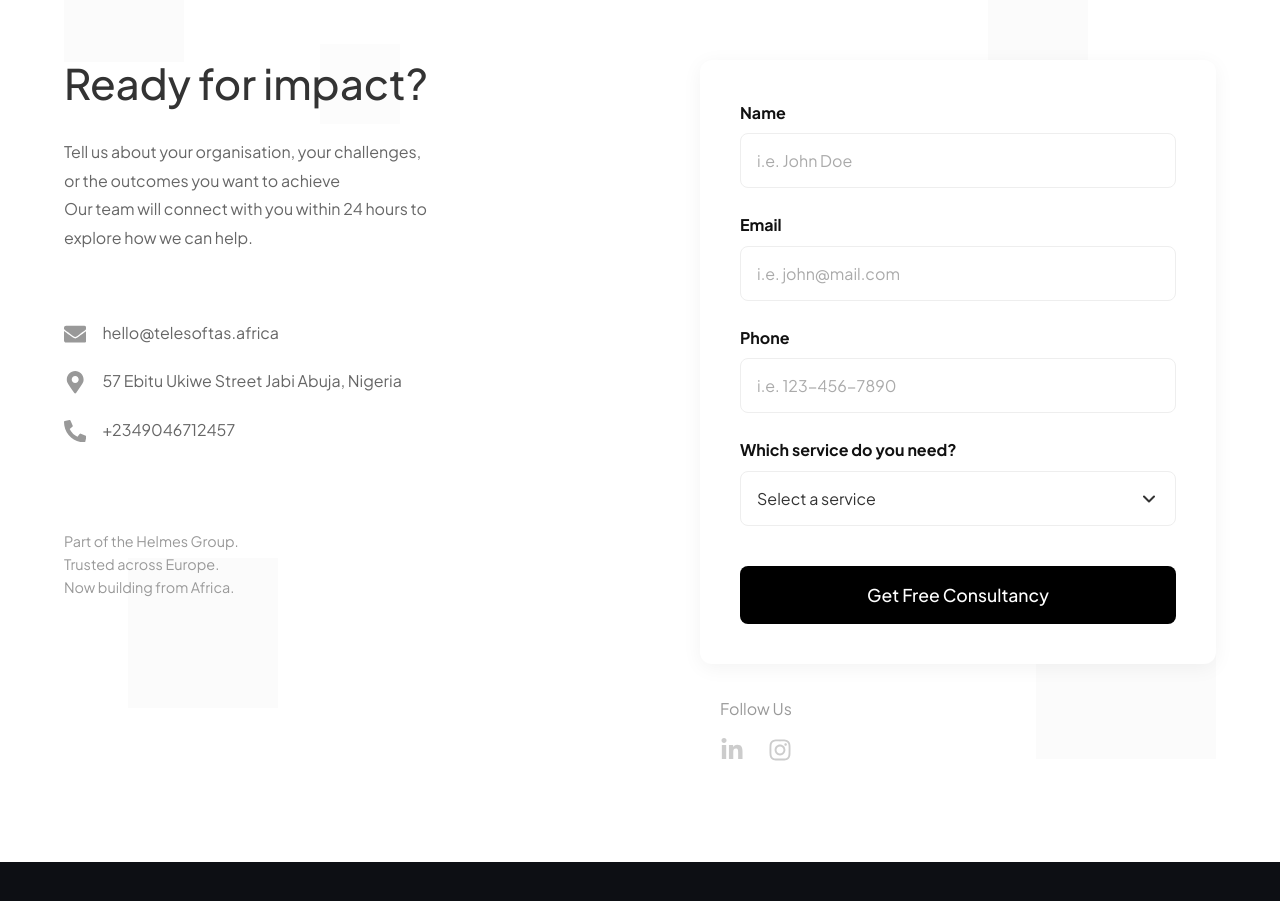
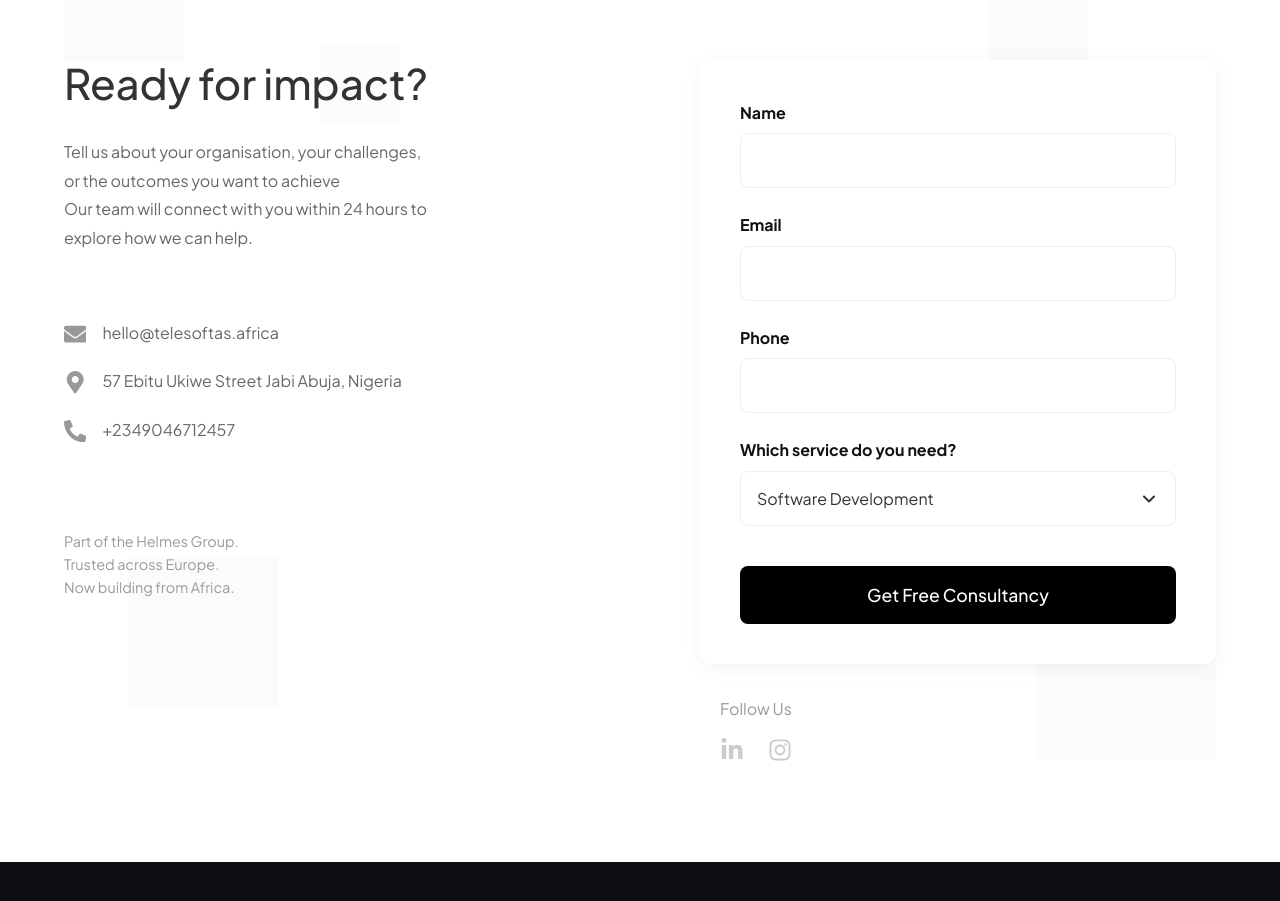
Before and after one commit to enviofleett/telesoftas_africa, a Next.js app: page / in a window 1280 px wide. Shown: the part 7820-8721 px from the top of the page. Built offline with nearby package versions, Linux system fonts and the light colour scheme; no server answers; the database is empty.

Commit message:
ContactForm: remove placeholders; Send API: route to hello@telesoftas.africa

```diff
--- a/src/app/api/send/route.ts
+++ b/src/app/api/send/route.ts
@@ -18,7 +18,7 @@ export async function POST(request: Request) {
 
         const { data, error } = await resend.emails.send({
             from: 'Contact Form <onboarding@resend.dev>',
-            to: ['your-email@example.com'], // Replace with your actual email
+            to: ['hello@telesoftas.africa'],
             subject: `New Contact Form Submission: ${service}`,
             html: `
         <h2>New Contact Inquiry</h2>
--- a/src/components/ContactForm/ContactForm.tsx
+++ b/src/components/ContactForm/ContactForm.tsx
@@ -58,7 +58,6 @@ export default function ContactForm() {
                     value={formData.name}
                     onChange={handleChange}
                     required
-                    placeholder="i.e. John Doe"
                     className={styles.input}
                 />
             </div>
@@ -71,7 +70,6 @@ export default function ContactForm() {
                     value={formData.email}
                     onChange={handleChange}
                     required
-                    placeholder="i.e. john@mail.com"
                     className={styles.input}
                 />
             </div>
@@ -84,7 +82,6 @@ export default function ContactForm() {
                     value={formData.phone}
                     onChange={handleChange}
                     required
-                    placeholder="i.e. 123-456-7890"
                     className={styles.input}
                 />
             </div>
@@ -98,7 +95,6 @@ export default function ContactForm() {
                     required
                     className={styles.select}
                 >
-                    <option value="" disabled>Select a service</option>
                     <option value="Software Development">Software Development</option>
                     <option value="UI/UX Design">UI/UX Design</option>
                     <option value="Consulting">Consulting</option>
```
